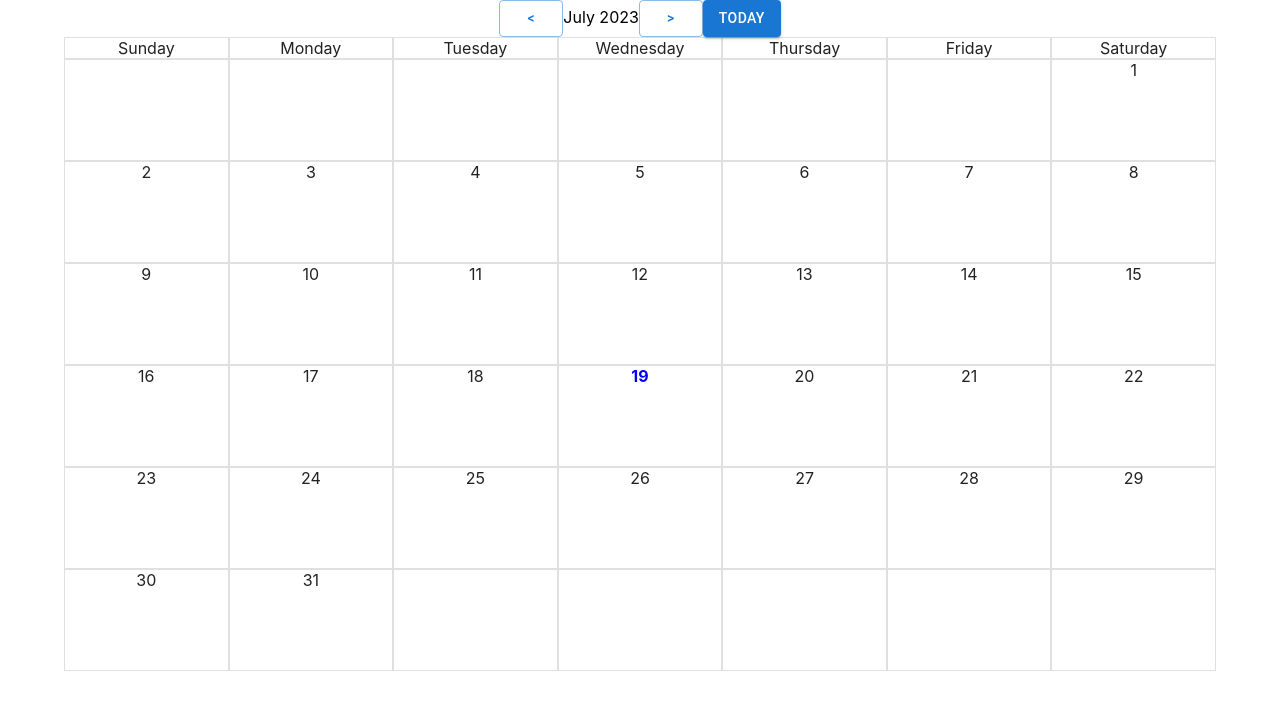
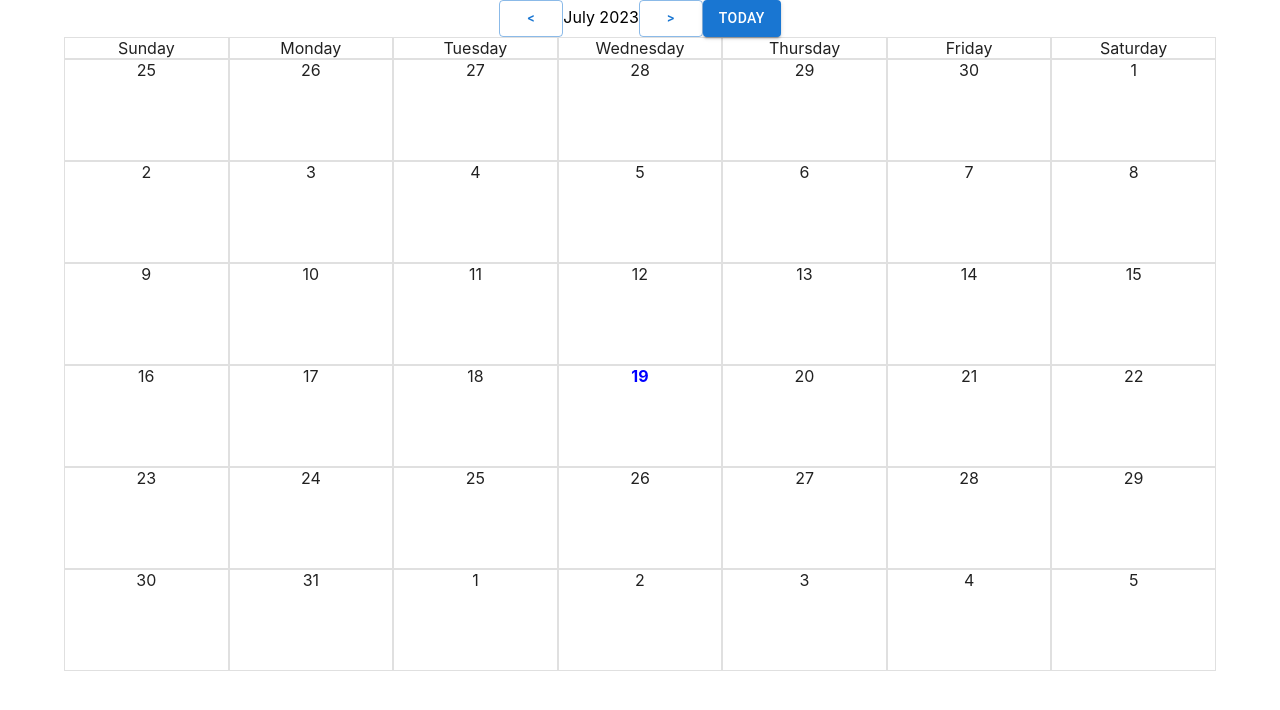
Before and after one commit to amalyam/calendar-app, a React (Create React App) app: page / in a window 1280 px wide. Shown: the top 710 px of the page. Built offline with nearby package versions, Linux system fonts and the light colour scheme.

Commit message:
fix today bug, add prev + next month days

```diff
--- a/src/Calendar.tsx
+++ b/src/Calendar.tsx
@@ -3,7 +3,8 @@ import { Container, Paper } from "@mui/material";
 import Grid from "@mui/material/Unstable_Grid2";
 import Button from "@mui/material/Button";
 
-const today = new Date();
+const now = new Date();
+const today = new Date(now.getFullYear(), now.getMonth(), now.getDate());
 
 const months = [
   "January",
@@ -37,8 +38,8 @@ function calculateMonthFirstDay(anchorDate: Date, offset: number) {
 }
 
 function calculateMonthLastDate(anchorDate: Date): number {
-  // calculate the last day of the current month
-  // (how many days there are in the current month)
+  // calculate the last day of the anchorDate month
+  // (how many days there are in the anchorDate month)
 
   const nextMonthFirstDayUTC = calculateMonthFirstDay(anchorDate, 1).valueOf();
   const lastDay = new Date(nextMonthFirstDayUTC - 1);
@@ -51,9 +52,6 @@ export default function Calendar() {
   const [anchorDate, setAnchorDate] = useState(today);
 
   const firstWeekdayValue: number = calculateFirstWeekday(anchorDate).getDay();
-  const lastDayDate: number = calculateMonthLastDate(
-    calculateFirstWeekday(anchorDate)
-  );
 
   function changeMonth(direction: -1 | 1) {
     setAnchorDate(calculateMonthFirstDay(anchorDate, direction));
@@ -91,7 +89,13 @@ export default function Calendar() {
           </Grid>
         ))}
         {[...new Array(42)].map((_, index) => {
-          const day = index - firstWeekdayValue + 1;
+          const dayIndex = index - firstWeekdayValue + 1;
+          const date = new Date(
+            today.getFullYear(),
+            today.getMonth(),
+            dayIndex
+          );
+
           return (
             <Grid xs={12 / 7}>
               <Paper
@@ -99,11 +103,12 @@ export default function Calendar() {
                 square
                 sx={{
                   height: 100,
-                  fontWeight: day === today.getDate() ? "bold" : "normal",
-                  color: day === today.getDate() ? "blue" : "",
+                  fontWeight:
+                    date.valueOf() === today.valueOf() ? "bold" : "normal",
+                  color: date.valueOf() === today.valueOf() ? "blue" : "",
                 }}
               >
-                {day < 1 || day > lastDayDate ? "" : day}
+                {date.getDate()}
               </Paper>
             </Grid>
           );
```
